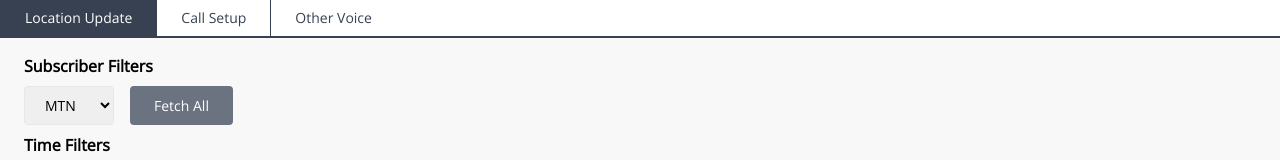
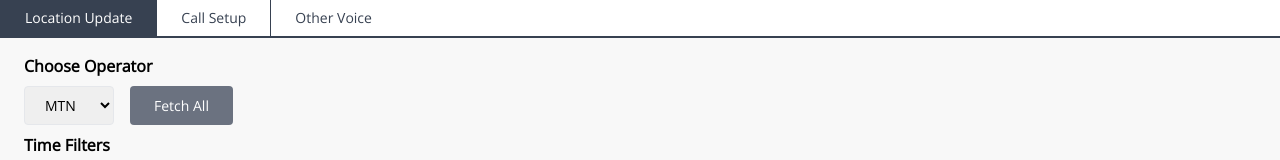
Before and after one commit to n-jabes/PCAP-client, a React (Vite) app: page / in a window 1280 px wide. Shown: the top 160 px of the page. Built offline with nearby package versions, Linux system fonts and the light colour scheme; no server answers.

Commit message:
add filter by operator

```diff
--- a/src/components/PacketTable.jsx
+++ b/src/components/PacketTable.jsx
@@ -21,6 +21,7 @@ const PcapDataTable = () => {
   const [startDate, setStartDate] = useState('');
   const [endDate, setEndDate] = useState('');
   const [filterType, setFilterType] = useState('IMSI');
+  const [Operator, setOperator] = useState('MTN');
   const [filterValue, setFilterValue] = useState('');
   const [filteredData, setFilteredData] = useState([]);
   const itemsPerPage = 10;
@@ -77,6 +78,10 @@ const PcapDataTable = () => {
     setFilterType(event.target.value);
   };
 
+  const handleOperatorChange = (event) => {
+    setOperator(event.target.value);
+  };
+
   const handleFilterValueChange = (event) => {
     setFilterValue(event.target.value);
   };
@@ -131,7 +136,7 @@ const PcapDataTable = () => {
   return (
     <div className="px-6 py-2 h-max overflow-y-auto">
       <div className="my-2 flex flex-wrap gap-2">
-        <h3 className="w-full font-bold">Subscriber Filters</h3>
+        <h3 className="w-full font-bold">Choose Operator</h3>
         <form
           id="dataFilterForm"
           className="flex flex-wrap gap-4"
@@ -139,7 +144,7 @@ const PcapDataTable = () => {
         >
           <select
             value={filterType}
-            onChange={handleFilterTypeChange}
+            onChange={handleOperatorChange}
             className="text-sm py-2 px-4 outline-none bg-white-100 border-[1px] border-gray-200 rounded"
           >
             <option value="MTN">MTN</option>
```
